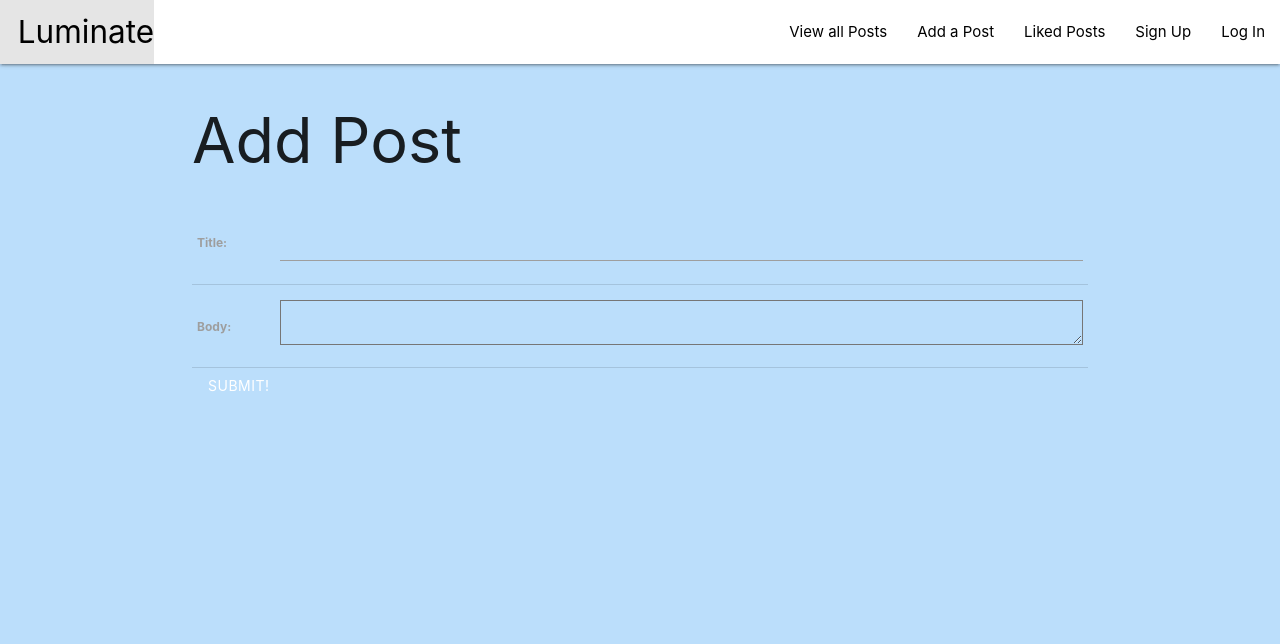
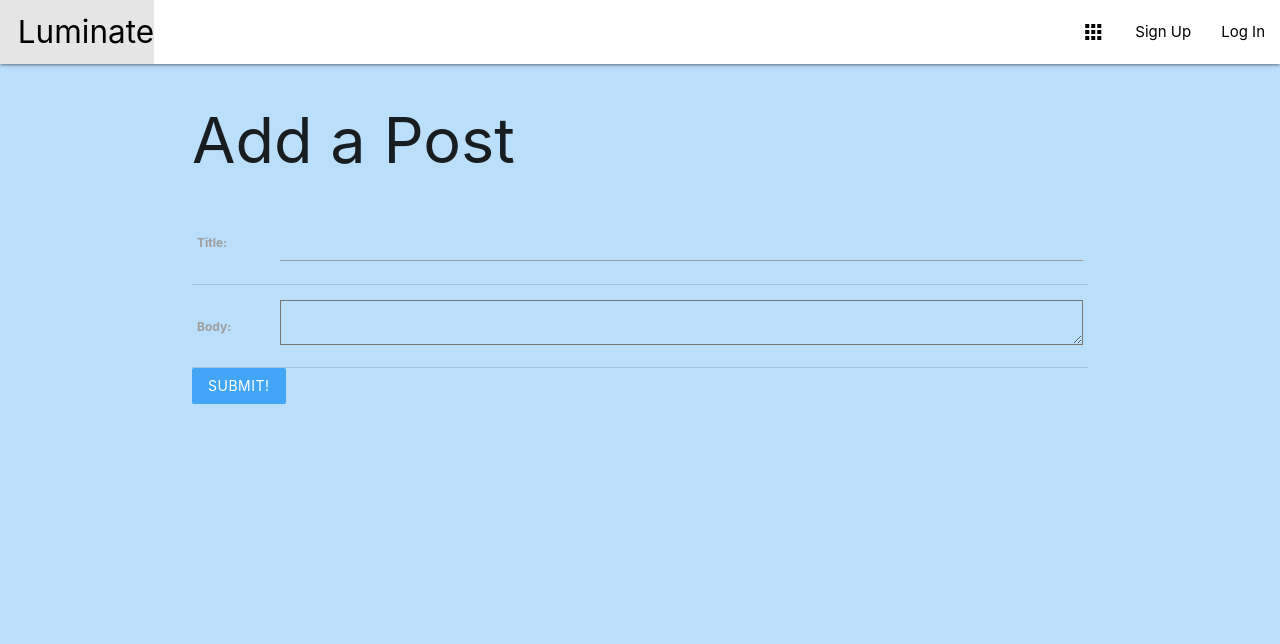
Before and after one commit to ShadowXG/Luminate, a Django app: page /posts/create/ in a window 1280 px wide. Shown: the top 644 px of the page. Run offline with Django 4.2, Linux system fonts and the light colour scheme.

Commit message:
made small changes to post form, index.html and added icons to header

```diff
--- a/main_app/templates/base.html
+++ b/main_app/templates/base.html
@@ -9,6 +9,7 @@
     <link rel="stylesheet" href="https://cdnjs.cloudflare.com/ajax/libs/materialize/1.0.0/css/materialize.min.css">
     <link rel="stylesheet" type="text/css" href="{% static 'css/style.css' %}">
     <link rel="stylesheet" href="https://cdnjs.cloudflare.com/ajax/libs/font-awesome/5.15.3/css/all.min.css">
+    <link href="https://fonts.googleapis.com/icon?family=Material+Icons" rel="stylesheet">
     <script src="https://code.jquery.com/jquery-3.6.0.min.js"></script>
 </head>
 <body class="blue lighten-4">
@@ -19,11 +20,15 @@
                     <li><a href="/" class="left brand-logo black-text">&nbsp;&nbsp;Luminate</a></li>
                 </ul>
                 <ul class="right">
-                    <li><a href="{% url 'index' %}" class="black-text">View all Posts</a></li>
-                    <li><a href="{% url 'posts_create' %}" class="black-text">Add a Post</a></li>
-                    <li><a href="{% url 'liked_posts' %}" class="black-text">Liked Posts</a></li>
+                    <li><a href="{% url 'index' %}" class="black-text"><i class="material-icons">apps</i></a></li>
+                    {% if user.is_authenticated %}
+                    <li><a href="{% url 'posts_create' %}" class="black-text"><i class="material-icons">add</i></a></li>
+                    <li><a href="{% url 'liked_posts' %}" class="black-text"><i class="material-icons">favorite_border</i></a></li>
+                    <li><a href="{% url 'logout' %}" class="black-text"><i class="material-icons">exit_to_app</i></a></li>
+                    {% else %}
                     <li><a href="{% url 'signup' %}" class="black-text">Sign Up</a></li>
                     <li><a href="{% url 'login' %}" class="black-text">Log In</a></li>
+                    {% endif %}
                 </ul>
             </div>
         </nav>
--- a/main_app/templates/main_app/post_form.html
+++ b/main_app/templates/main_app/post_form.html
@@ -3,13 +3,13 @@
     {% if object %}
         <h1>Edit <span class="teal-text">{{object.name}}</span></h1>
     {% else %}
-        <h1>Add Post</h1>
+        <h1>Add a Post</h1>
     {% endif %}
         <form action="" method="POST">
             {% csrf_token %}
             <table>
                 {{ form.as_table }}
             </table>
-        <input type="submit" value="Submit!" class="btn">
+            <input type="submit" value="Submit!" class="btn blue lighten-1">
         </form>
 {% endblock %}
--- a/main_app/templates/posts/index.html
+++ b/main_app/templates/posts/index.html
@@ -30,7 +30,7 @@
                 </div>
             </div>
             <div class="card-action">
-                <button class="reply-button" data-post-id="{{ post.id }}">Reply</button>
+                <button class="reply-button btn blue lighten-1" data-post-id="{{ post.id }}">Replies</button>
                 <form class="reply-form" id="reply-form-{{ post.id }}" method="POST" action="{% url 'add_reply' %}">
                     {% csrf_token %}
                     <textarea name="content"></textarea>
```
Lines whose indentation alone changed are shown as unchanged.
